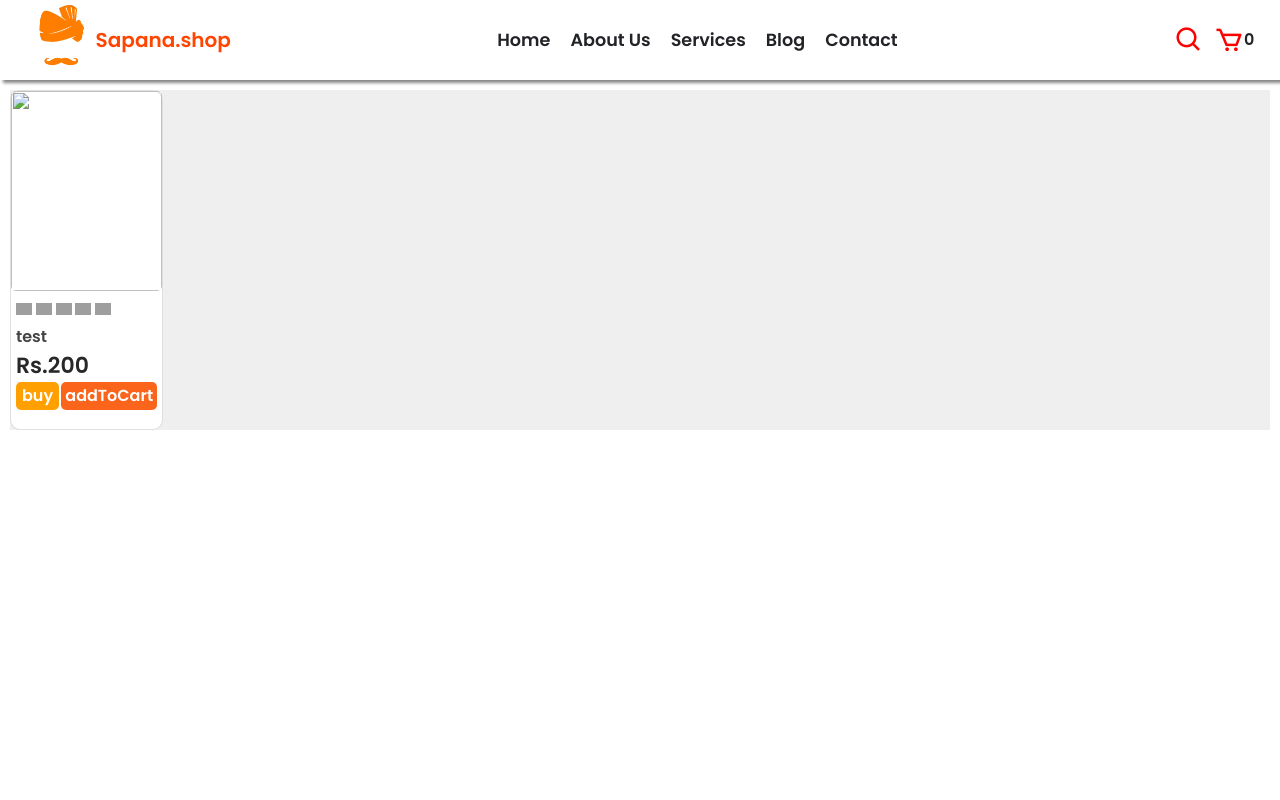
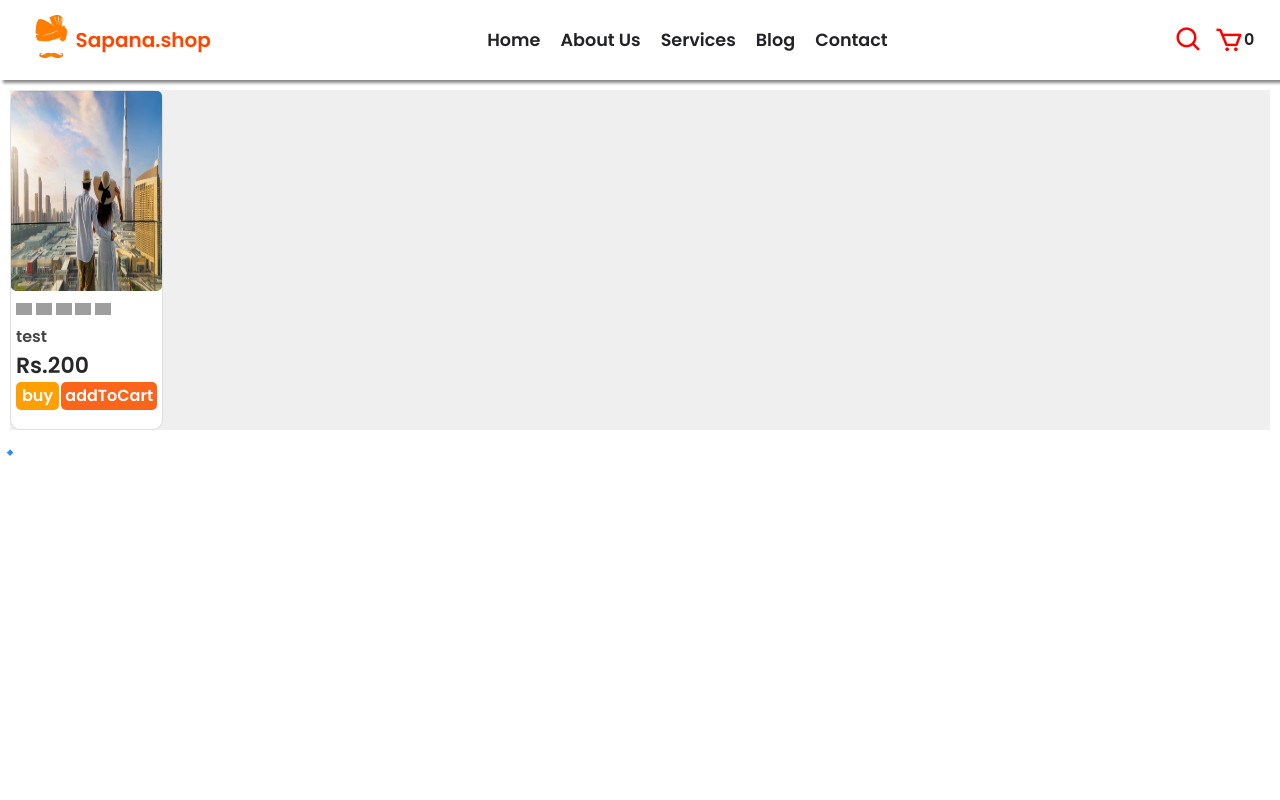
Before and after one commit to JayeshBhoi1999/project-E-comm, a Django app: page / in a window 1280 px wide. Run offline with Django 5.2, Linux system fonts and the light colour scheme; data comes from the database, SQL or seed files in the repository; some libraries are stand-ins or nearby versions; grey boxes are pictures that could not be loaded.

Commit message:
index page changes added

```diff
--- a/shop/templates/base.html
+++ b/shop/templates/base.html
@@ -24,7 +24,7 @@
         <div class="main">
             <div class="bx bx-menu" id="menu-icon"></div>
         </div>
-        <a href="#" class="logo"><img src="{% static 'logo.png' %}" width="70" height="70"></img><span>Sapana.shop</span> </a>
+        <a href="#" class="logo"><img src="{% static 'logo.png' %}" width="50" height="50"></img><span>Sapana.shop</span> </a>
 
         <div class="mynavbar" >
             <div><a href="#" > Home</a></div>
@@ -83,3 +83,23 @@
 </style>
 </body>
 </html>
+
+   🔹 Extra small (max-width: 480px)
+--------------------------------*/
+@media (max-width: 480px) {
+  header {
+    padding: 8px 15px;
+  }
+
+  .logo span {
+    font-size: 16px;
+  }
+
+  .user i {
+    font-size: 22px;
+  }
+
+  #cart-count {
+    font-size: 10px;
+  }
+}
--- a/shop/templates/index.html
+++ b/shop/templates/index.html
@@ -8,7 +8,7 @@
             {% for product in products %}
             <div class="card" >
                 <a class="imgContainer" href="{% url 'product_page' product.p_slug %}">
-                    <img src="{{ product.p_img_1.url }}" alt=""/>
+                    <img src="{{ product.main_img.url }}" alt=""/>
 
                 </a>
                 <div class="infoBox">
--- a/shop/urls.py
+++ b/shop/urls.py
@@ -1,7 +1,17 @@
 from django.contrib import admin
 from django.urls import path ,include
 from . import views
+
+
+from django.conf import settings
+from django.conf.urls.static import static
+from django.urls import path, include
+
+
 urlpatterns = [
     path('',views.home,name="index" ),
     path('<slug:p_slug>/',views.product_page,name="product_page"),
 ]
+
+if settings.DEBUG:
+    urlpatterns += static(settings.MEDIA_URL, document_root=settings.MEDIA_ROOT)
--- a/shop/views.py
+++ b/shop/views.py
@@ -12,4 +12,6 @@ def home(request):
 
 def product_page(request,p_slug):
     product = Product.objects.get(p_slug=p_slug)
+
+    print(product)
     return render(request,"product_page.html",{"product":product})
```
